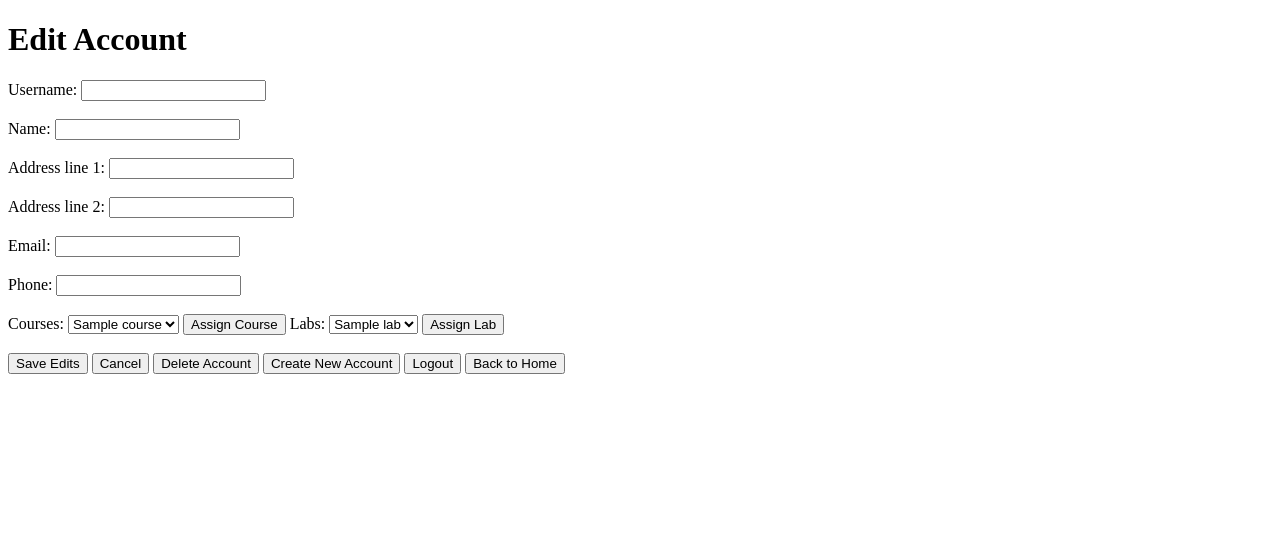
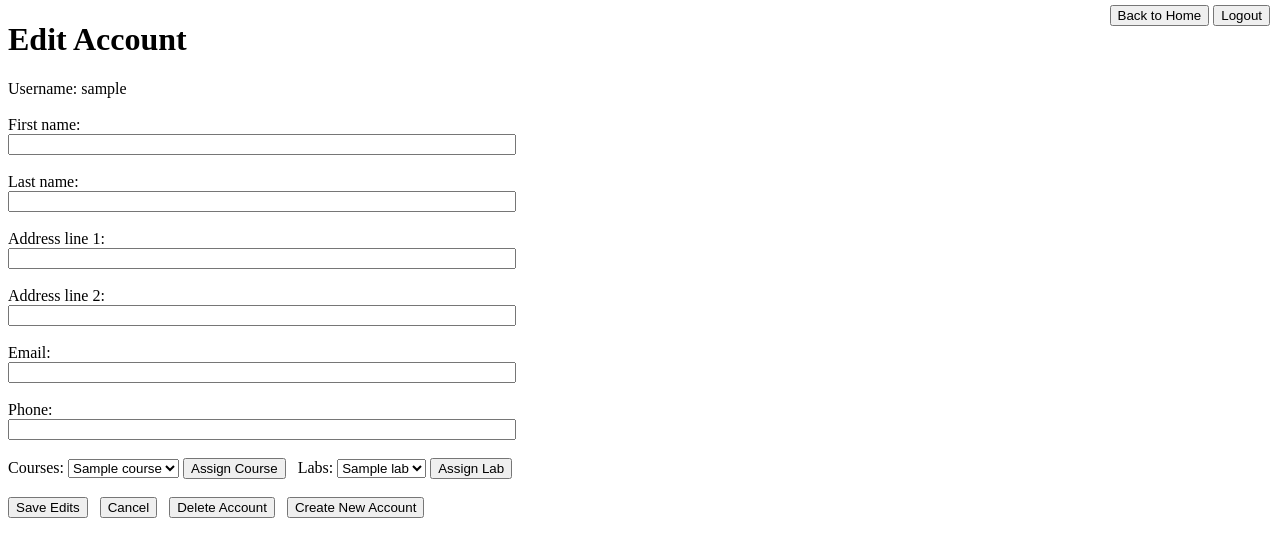
Before and after one commit to cat8923/CS361-Final-Project, a Django app: template templates/edit_account.html in a window 1280 px wide. Shown: the top 557 px of the page. Run offline with Django 3.2, Linux system fonts and the light colour scheme; the template is opened without the code that fills it: most values are stand-ins (such as "Sample title", 1, 10 or a date in 2020).

Commit message:
Updated html files and moved file in the correct location
Finished updating the edit account page and the create account page. moved the account list page to the templates folder

added more styles to the styles.css page to make the text boxes more presentable

```diff
--- a/templates/edit_account.html
+++ b/templates/edit_account.html
@@ -9,10 +9,12 @@
 <body>
     <h1>Edit Account</h1>
     <form action="" method="post">
-        <label for="username">Username: </label>
-        <input type="text" id="username" name="username" value="" readonly><br><br>
-        <label for="name">Name:</label>
-        <input type="text" id="name" name="name"><br><br>
+        <div class="container">
+            <label for="username">Username: {{ username }}</label><br><br>
+            <label for="fName">First name:</label>
+            <input type="text" id="fName" name="fName"><br><br>
+            <label for="lName">Last name: </label>
+            <input type="text" id="lName" name="lName"><br><br>
             <label for="address1">Address line 1:</label>
             <input type="text" id="address1" name="address1"><br><br>
             <label for="address2">Address line 2:</label>
@@ -21,6 +23,7 @@
             <input type="email" id="email" name="email"><br><br>
             <label for="PhoneNumber">Phone:</label>
             <input type="text" id="PhoneNumber" name="PhoneNumber"><br><br>
+        </div>
         <label for="courses">Courses: </label>
             <select name="courses" id="courses">
                 {% for i in courses  %}
@@ -28,6 +31,7 @@
                 {% endfor %}
             </select>
             <input type="submit" value="Assign Course">
+            &nbsp;
         <label for="labs">Labs: </label>
             <select name="labs" id="labs">
                 {% for i in labs  %}
@@ -36,11 +40,16 @@
              </select>
             <input type="submit" value="Assign Lab"><br><br>
         <input type="submit" value="Save Edits">
+        &nbsp;
         <input type="submit" value="Cancel">
+        &nbsp;
         <input type="submit" value="Delete Account">
+        &nbsp;
         <button type="submit" onclick="window.location.href='';" >Create New Account</button>
+        <div class="logoutLblPos">
+            <button type="submit" onclick="window.location.href='/Homepage/';" >Back to Home</button>
             <button type="submit" onclick="window.location.href='';" >Logout</button>
-        <button type="submit" onclick="window.location.href='/Homepage/';" >Back to Home</button>
+        </div>
     </form>
 </body>
 </html>
--- a/templates/style.css
+++ b/templates/style.css
@@ -15,6 +15,29 @@
 .selectionStyle{
     display: block;
     width: fit-content;
+}
+/* the following "container" classes are for styling the text boxes */
+.container {
+    width: 500px;
+    clear: both;
+}
+.container input {
+    width: 100%;
+    clear: both;
+}
 
+.divider {
+    width: 5px;
+    height: auto;
+    display: inline-block;
+}
+
+.select {
+    width: 150px;
+    margin: 10px;
 
 }
+.select focus{
+    min-width: 150px;
+    width: auto;
+}
```
Also changed, not shown: account_list.html (deleted, +0 -28 lines), templates/account_list.html (+9 -2 lines), templates/create_account.html (+11 -6 lines). Lines whose indentation alone changed are shown as unchanged.
